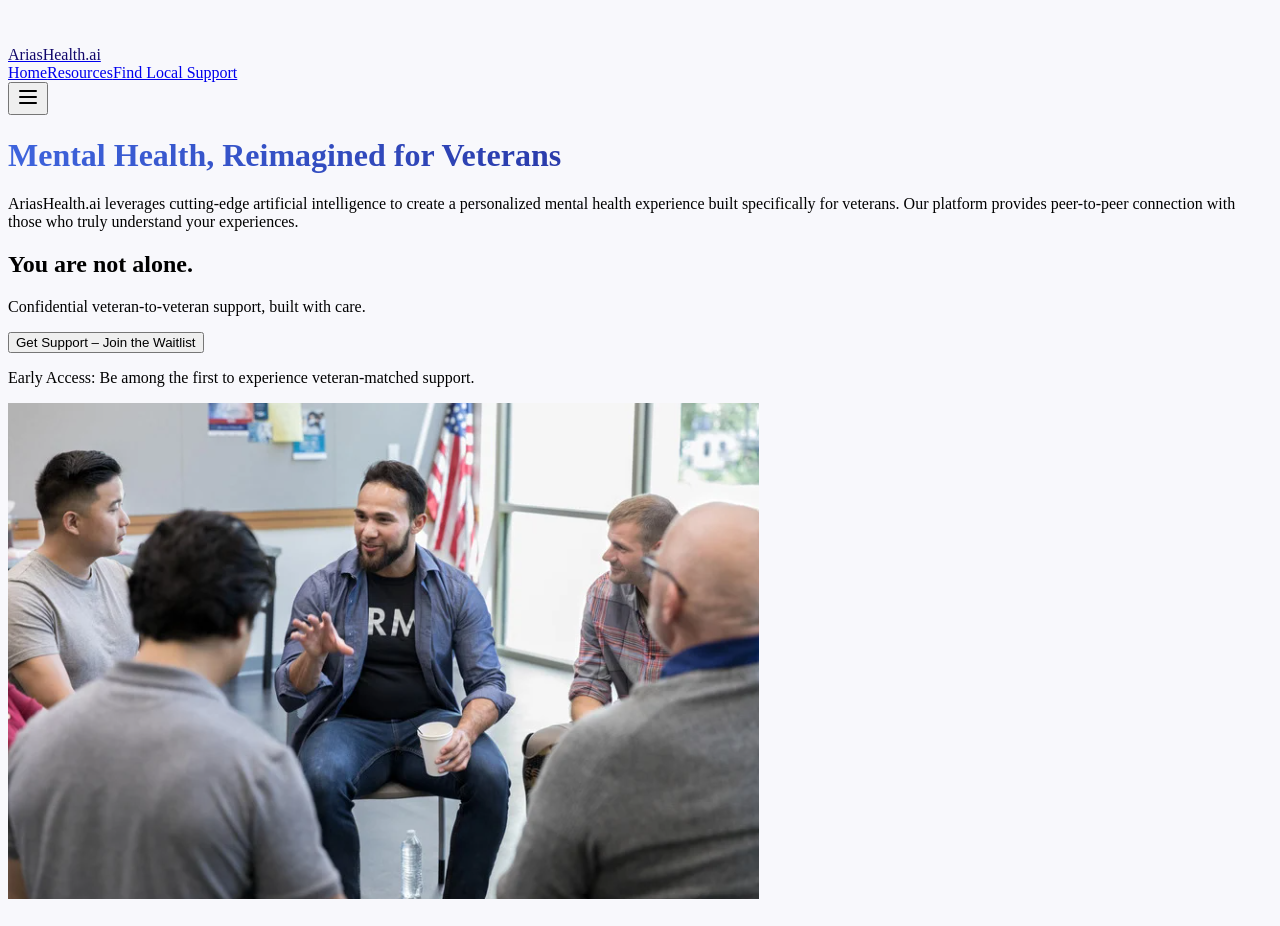
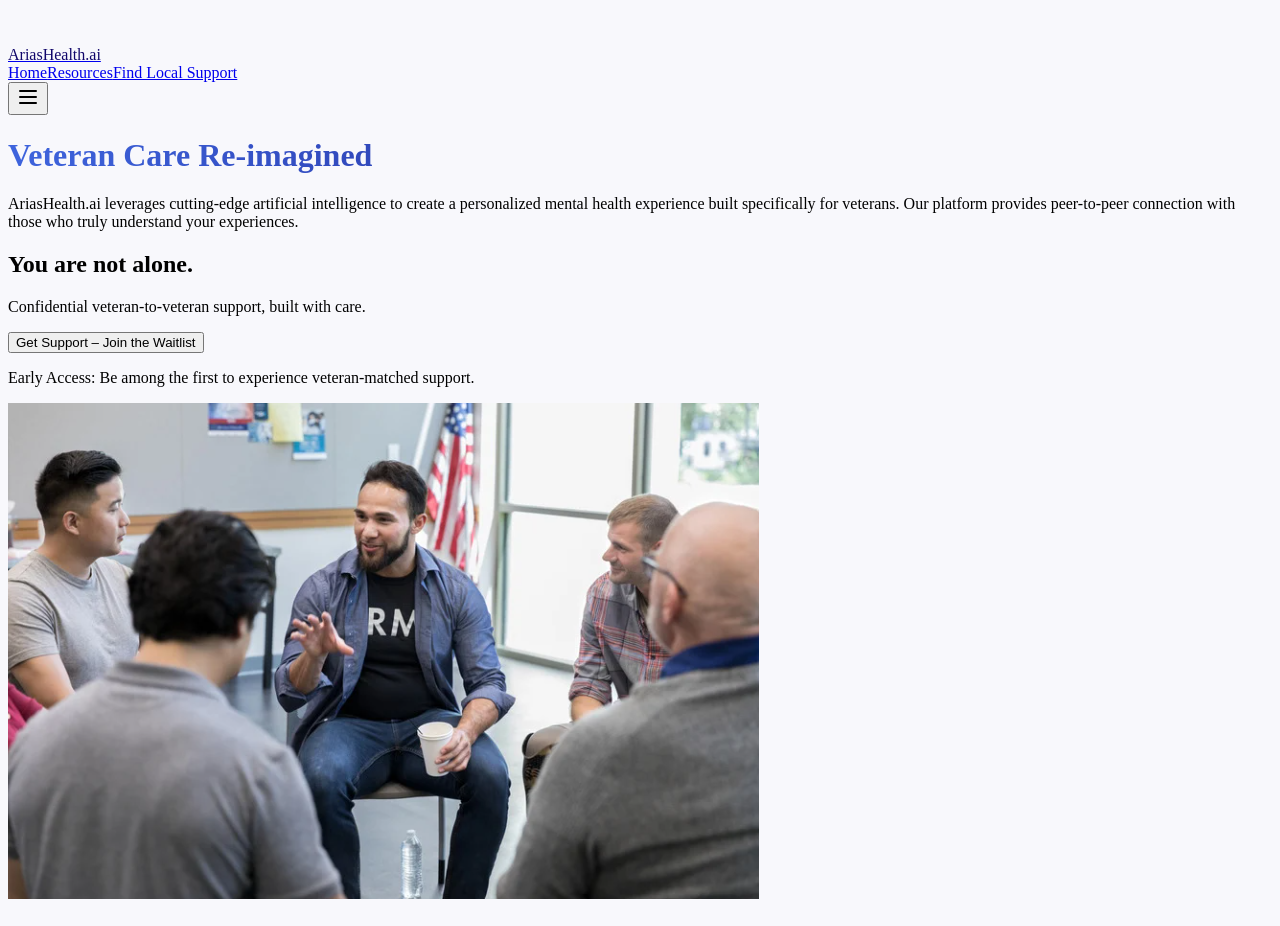
Before and after one commit to Schoolaccount1357/AriasHealthaiMain, a React (Vite) app in the folder client/: page / in a window 1280 px wide. Shown: the part 1560-2486 px from the top of the page. Built offline with nearby package versions, Linux system fonts and the light colour scheme.

Commit message:
Assistant checkpoint: Update top title
Assistant generated file changes:
- client/src/pages/Home.tsx: Update top title

---

User prompt:

OMG NO. THE TOP TITLE

Replit-Commit-Author: Assistant
Replit-Commit-Session-Id: 35c8a112-c745-4e6f-bc5b-5e3e4dbd6f17

```diff
--- a/client/src/pages/Home.tsx
+++ b/client/src/pages/Home.tsx
@@ -20,7 +20,7 @@ export default function Home() {
       <main className="flex-grow max-w-7xl mx-auto px-4 sm:px-6 lg:px-8 py-8">
         {/* Top heading and description */}
         <div className="mb-8">
-          <h1 className="text-3xl font-bold mb-4 text-center text-gradient">Mental Health, Reimagined for Veterans</h1>
+          <h1 className="text-3xl font-bold mb-4 text-center text-gradient">Veteran Care Re-imagined</h1>
           <p className="mb-6 text-lg text-center max-w-4xl mx-auto">
             AriasHealth.ai leverages cutting-edge artificial intelligence to create a personalized mental health experience built specifically for veterans. Our platform provides peer-to-peer connection with those who truly understand your experiences.
           </p>
```
